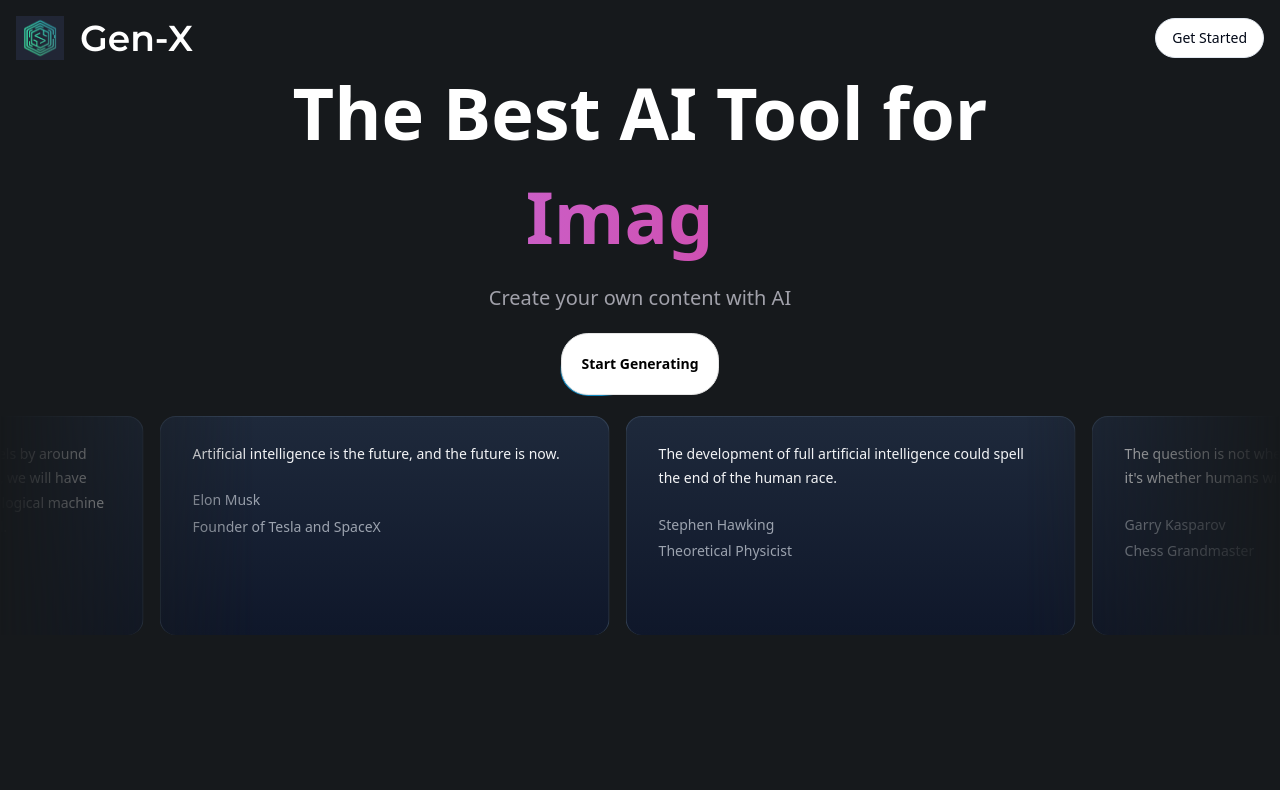
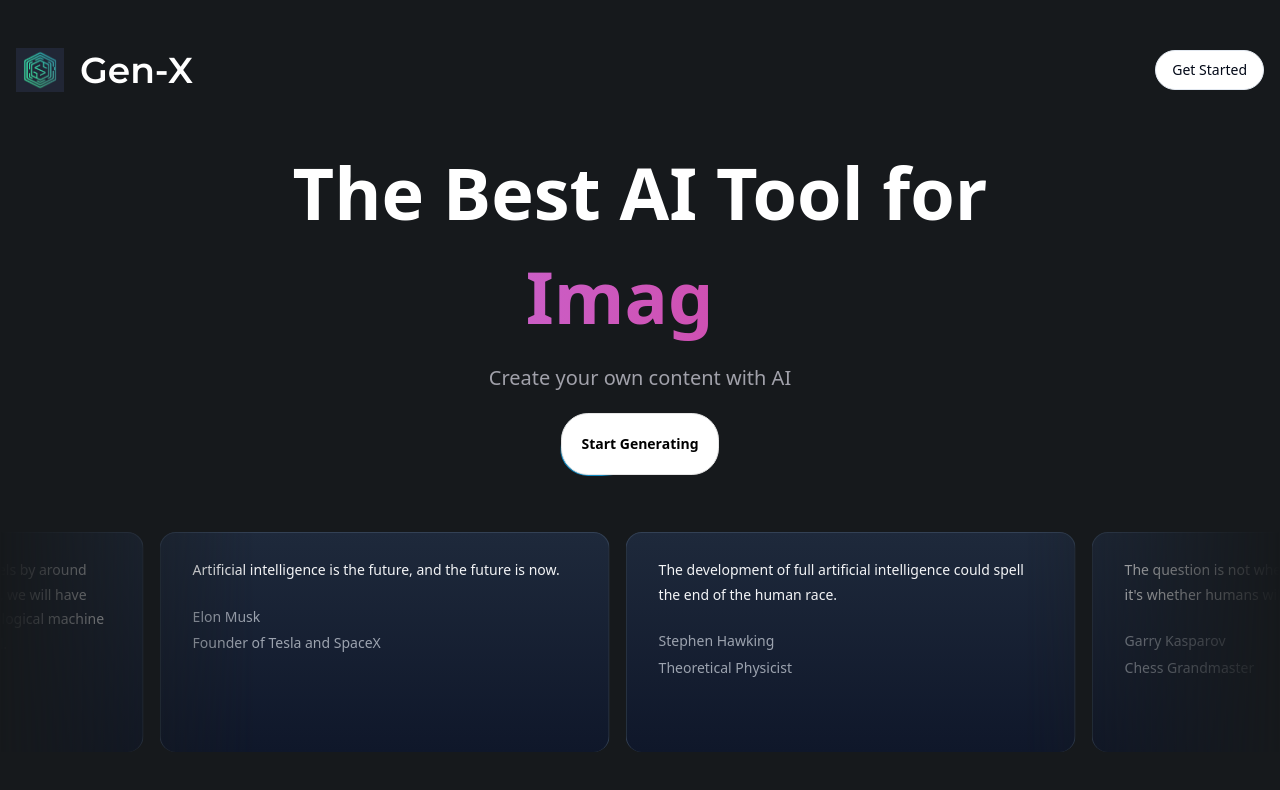
Before and after one commit to KiranBabu007/AI-Content-Creation, a Next.js app: page / in a window 1280 px wide. Shown: the top 790 px of the page. Built offline with nearby package versions, Linux system fonts and the light colour scheme; no server answers.

Commit message:
Refactor landing page styles and layout

```diff
--- a/app/(landing)/page.tsx
+++ b/app/(landing)/page.tsx
@@ -4,7 +4,7 @@ import { LandingNavbar } from "@/components/landingnavbar"
 
 
 const LandingPage = () => {
-    return <div className="h-full">
+    return <div className="h-full flex flex-col justify-evenly">
         <LandingNavbar />
         <LandingHero />
         <LandingContent />
--- a/components/landingHero.tsx
+++ b/components/landingHero.tsx
@@ -8,9 +8,9 @@ import { Button } from "./ui/moving-border";
 
 export const LandingHero = () => {
     const { isSignedIn } = useAuth();
-
     return (
-        <div className="text-white font-bold py-15  pb-1 text-center space-y-5">
+        <div>
+            <div className="text-white font-bold py-15 pb-2 text-center space-y-5 sm:mt-4">
                 <div className="text-4xl sm:text-5xl md:text-6xl lg:text-7xl space-y-5 font-extrabold">
                     <h1>The Best AI Tool for</h1>
                     <div className="text-transparent p-3 bg-clip-text bg-gradient-to-r from-purple-400 to-pink-600">
@@ -32,7 +32,6 @@ export const LandingHero = () => {
                 <div>
                     <Link href={isSignedIn ? "/dashboard" : "/sign-up"}>
                         <Button
-
                             borderRadius="1.75rem"
                             className="bg-white dark:bg-slate-900 text-black dark:text-white border-neutral-200 dark:border-slate-800"
                         >
@@ -40,7 +39,8 @@ export const LandingHero = () => {
                         </Button>
                     </Link>
                 </div>
+            </div>
+        </div>
 
-        </div>
     );
 };
--- a/components/landingcontent.tsx
+++ b/components/landingcontent.tsx
@@ -37,7 +37,7 @@ const testimonials = [
 
 export const LandingContent = () => {
     return (
-        <div className=" rounded-md flex sm:mt-20 md:mt-20 lg:mt-0 xl:mt-0 flex-col antialiased bg-transparent  dark:bg-grid-white/[0.05] items-center justify-center relative overflow-hidden">
+        <div className=" rounded-md flex flex-col antialiased bg-transparent  dark:bg-grid-white/[0.05] items-center justify-center relative overflow-hidden">
             <InfiniteMovingCards
                 items={testimonials}
                 direction="right"
```
Lines whose indentation alone changed are shown as unchanged.
